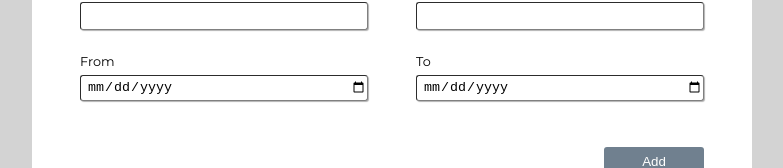
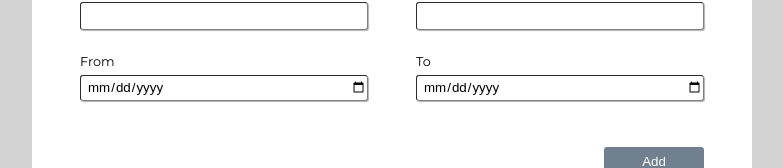
Before and after one commit to Ali-009/cv-app-2, a React (Create React App) app: page / in a window 1280 px wide. Shown: the part 430-598 px from the top of the page, without its empty margins (248-1031 px from the left). Built offline with nearby package versions, Linux system fonts and the light colour scheme.

Commit message:
Removed unnecessary state variables and did some polishing for styling purposes

```diff
--- a/src/App.js
+++ b/src/App.js
@@ -17,19 +17,9 @@ class App extends React.Component{
       lastName: '',
       email: '',
       phoneNumber: '',
-      school: '',
-      studyTitle: '',
-      eduStart: '',
-      eduEnd: '',
       eduHistory: [],
       eduBeingEdited: false,
       eduEditIndex: null,
-      companyName: '',
-      position: '',
-      workStart: '',
-      workEnd: '',
-      mainTasksInput: '',
-      mainTasksArray: [],
       workHistory: [],
       workBeingEdited: false,
       workEditIndex: null,
--- a/src/components/WorkExpInput.js
+++ b/src/components/WorkExpInput.js
@@ -52,6 +52,9 @@ class WorkExpInput extends React.Component{
               [historyItem]: '',
             })
         }
+        this.setState({
+            mainTasksInput: '',
+        })
     }
 
     updateHistory(event){
--- a/src/styles/section-style.css
+++ b/src/styles/section-style.css
@@ -105,3 +105,12 @@ fieldset{
     margin-top: 0px;
     margin-left: 12px;
 }
+
+input[type="date"]{
+    font-family: sans-serif
+}
+
+input[type="date"]::placeholder{
+    color: lightgray;
+    font-style: italic;
+}
```
